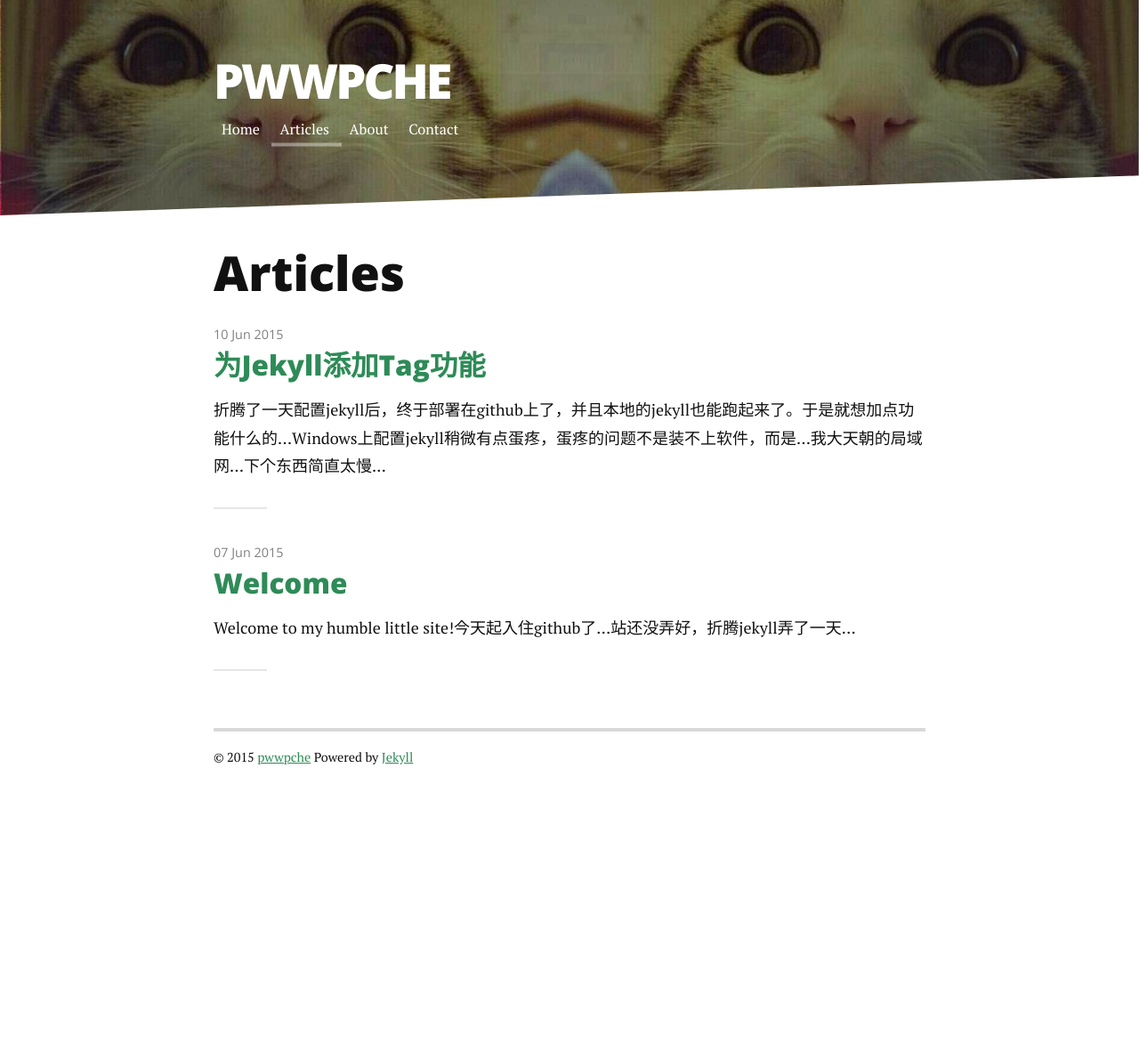
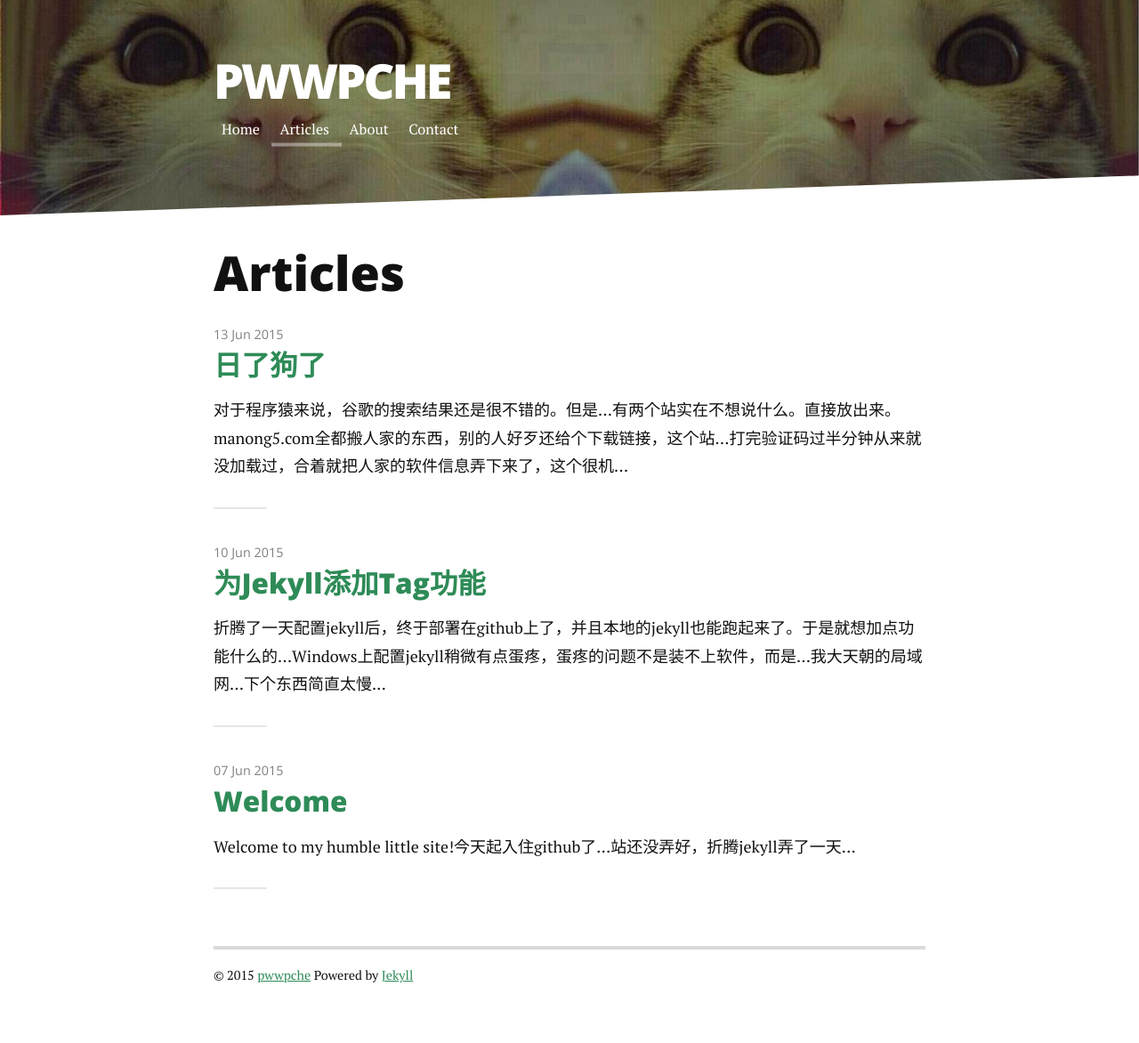
Before and after one commit to pwwpche/pwwpche.github.io, a Jekyll site: the page built from articles.md, in a window 1280 px wide. Shown: the whole page at 89% size. Built offline with Jekyll 4.4.1, drawn with Linux system fonts in a browser that asks for light colours; nearby versions of some CDN libraries; Markdown is read by kramdown in place of the engine named in the settings; before the commit the page ends 927 px from its top, so only the background shows below that.

Commit message:
add third post

```diff
--- /dev/null
+++ b/_posts/2015-6-13-worst-site.markdown
@@ -0,0 +1,31 @@
+---
+layout: post
+title:  "日了狗了"
+date:   2015-6-13
+tags:
+- fml
+---
+
+对于程序猿来说，谷歌的搜索结果还是很不错的。但是...有两个站实在不想说什么。直接放出来。
+
+
+<h4>manong5.com</h4>
+
+
+全都搬人家的东西，别的人好歹还给个下载链接，这个站...打完验证码过半分钟从来就没加载过，合着就把人家的软件信息弄下来了，这个很机智嘛，自己服务器节省压力还能刷流量...每次看到直接关网页，先已加入host 0.0.0.0套餐。
+
+<h4>4byte.cn</h4>
+
+我搜问题时，这个站总是排名很前面，大概和我搜关键词的方法有关。但是。。。
+
+
+<h4>你靠百度翻译机翻stackoverflow是什么鬼</h4>
+
+
+看中文简直不忍直视...不仅毁心情还浪费时间，还有你这排版...不想说啥了
+
+总之看到这两个站，我第一反应就是：
+
+<h3>日了狗了</h3>
+
+以上。
--- a/index.html
+++ b/index.html
@@ -8,7 +8,7 @@ layout: default
       <li>
         <span class="date">{{ post.date | date: '%B %d, %Y' }}</span>
         <h3><a class="post-link" href="{{ post.url | prepend: site.baseurl }}">{{ post.title }}</a></h3>
-        <p class="description">{% if post.description %}{{ post.description | strip_html | strip_newlines | truncate: 250 }}{% else %}{{ post.content | strip_html | strip_newlines | truncate: 250 }}{% endif %}</p>
+        <p class="description">{% if post.description %}{{ post.description | strip_html | strip_newlines | truncate: 50 }}{% else %}{{ post.content | strip_html | strip_newlines | truncate: 50 }}{% endif %}</p>
       </li>
     {% endfor %}
   </ul>
```
